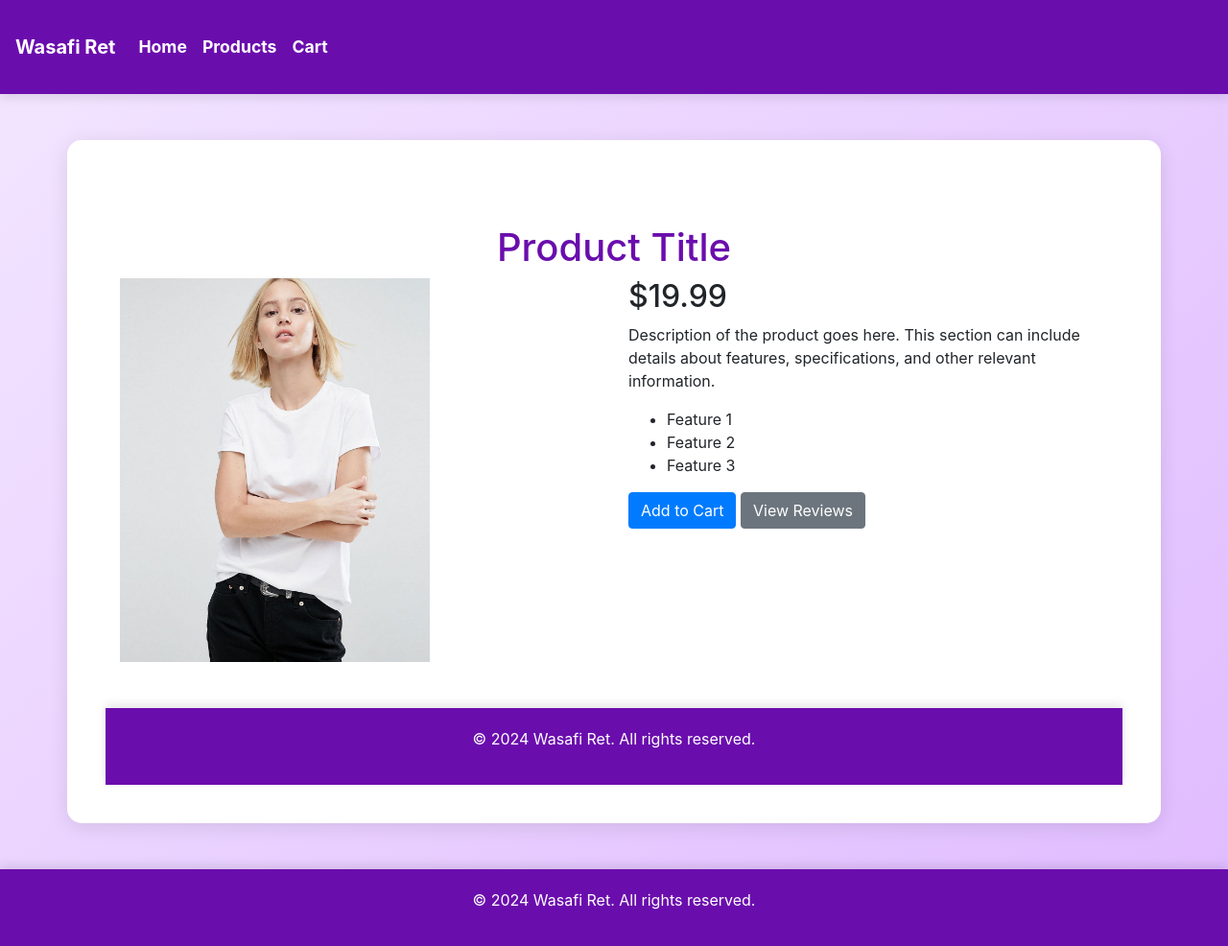
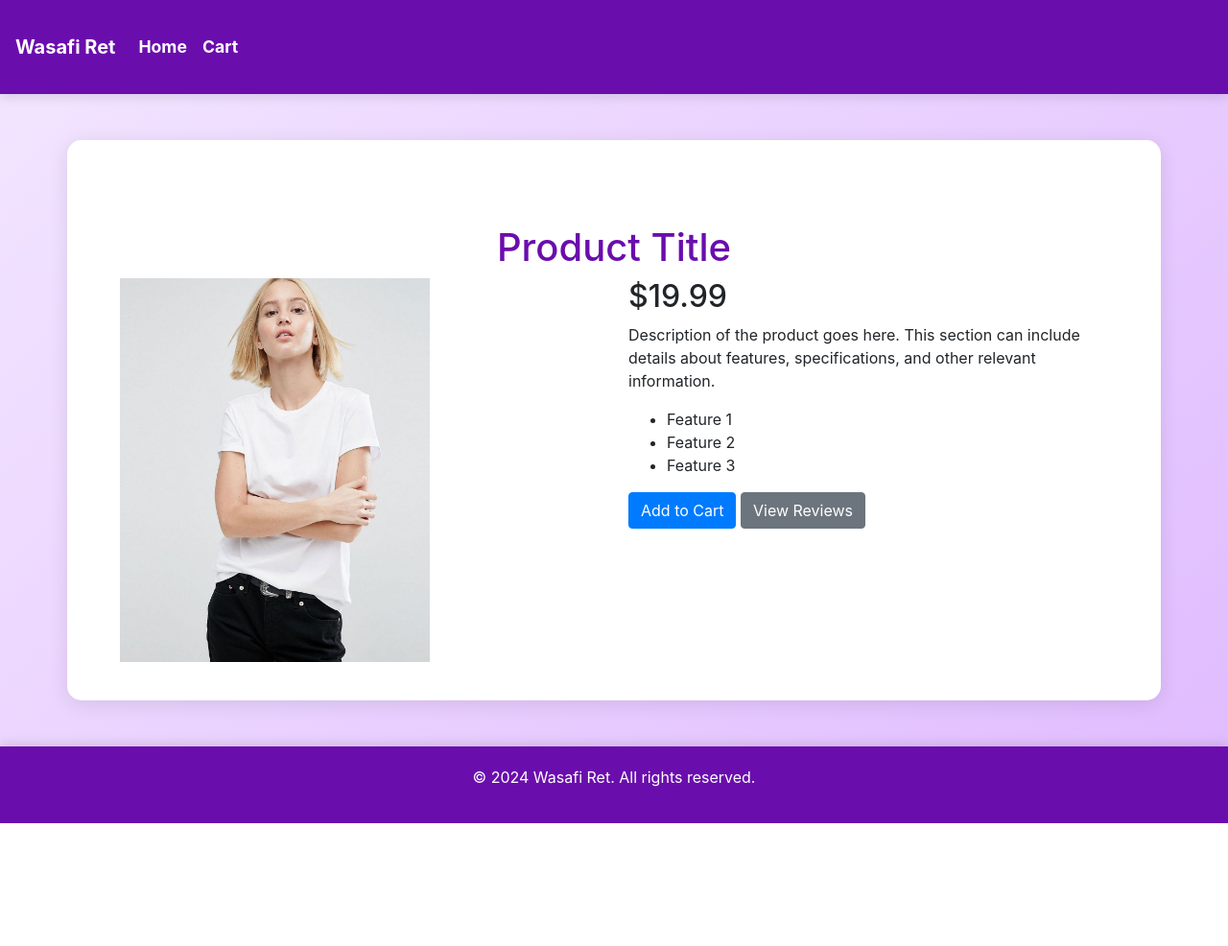
Before and after one commit to muthonijulie/WasafiRetailers, a Django app: page /detail/ in a window 1280 px wide. Shown: the whole page at 96% size. After the commit the page ends 858 px from the top, so only its background shows below. Run offline with Django 5.2, Linux system fonts and the light colour scheme; some libraries are stand-ins or nearby versions.

Commit message:
Updated UI

```diff
--- a/WasafiRet/templates/WasafiRet/base.html
+++ b/WasafiRet/templates/WasafiRet/base.html
@@ -15,7 +15,7 @@
             <div class="collapse navbar-collapse" id="navbarNav">
                 <ul class="navbar-nav">
                     <li class="nav-item"><a class="nav-link" href="{% url 'home' %}">Home</a></li>
-                    <li class="nav-item"><a class="nav-link" href="{% url 'product' %}">Products</a></li>
+
                     <li class="nav-item"><a class="nav-link" href="{% url 'cart' %}">Cart</a></li>
                 </ul>
             </div>
--- a/WasafiRet/templates/WasafiRet/product_detail.html
+++ b/WasafiRet/templates/WasafiRet/product_detail.html
@@ -27,7 +27,5 @@
         </div>
     </div>
 
-    <footer class="text-center mt-5">
-        <p>&copy; 2024 Wasafi Ret. All rights reserved.</p>
-    </footer>
+
 {% endblock %}
--- a/WasafiRetPr/settings.py
+++ b/WasafiRetPr/settings.py
@@ -127,8 +127,6 @@ STATICFILES_DIRS = [os.path.join(BASE_DIR, "static")]
 STATIC_ROOT = os.path.join(BASE_DIR, 'staticfiles')
 
 
-
-
 # Media files (uploads)
 MEDIA_URL = '/media/'
 MEDIA_ROOT = os.path.join(BASE_DIR, 'media')
```
